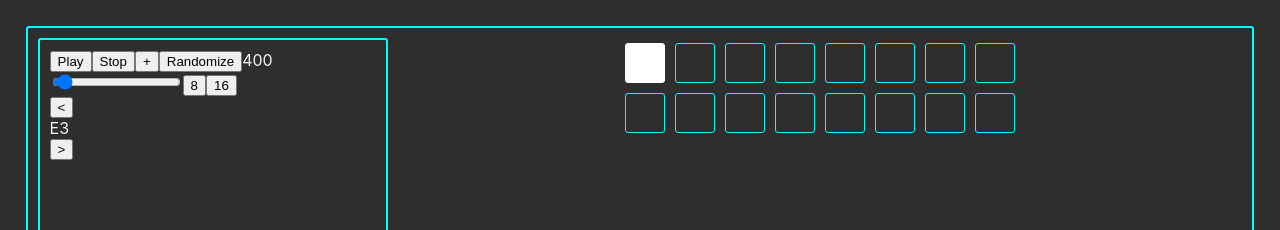
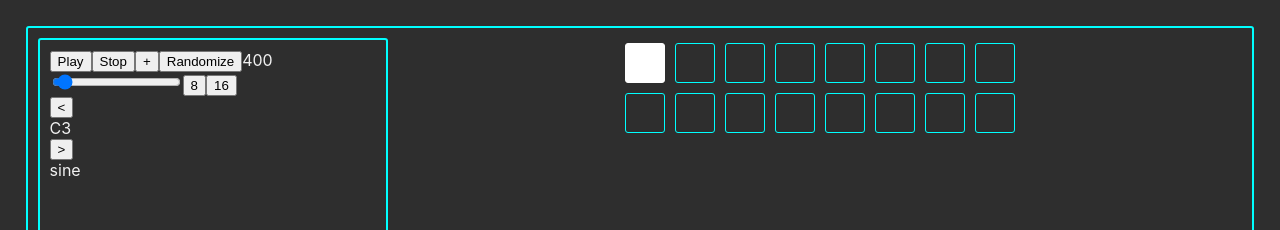
Before and after one commit to Loxphordex/Memoryfield, a React (Create React App) app: page / in a window 1280 px wide. Both pictures are taken after a click on the element 645 px from the left and 62 px from the top of the page. Shown: the top 230 px of the page. Built offline with nearby package versions, Linux system fonts and the light colour scheme.

Commit message:
note changing but no display

```diff
--- a/src/components/ControlPanel/ControlPanel.js
+++ b/src/components/ControlPanel/ControlPanel.js
@@ -21,7 +21,7 @@ export default function ControlPanel({
   const [selectedNode, setSelectedNode] = useState(null)
 
   useEffect(() => {
-    if (nodeEditor && nodes) {
+    if (nodeEditor != null && nodes) {
       setSelectedNode(nodes[nodeEditor])
     }
   }, [nodeEditor, nodes, selectedNode])
@@ -131,6 +131,7 @@ export default function ControlPanel({
         setNodes={setNodes}
         nodeEditor={nodeEditor}
         notes={notes}
+        selectedNode={selectedNode}
       />
       <WaveControls
         cycleWaveforms={cycleWaveforms}
--- a/src/components/ControlPanel/NoteControls.js
+++ b/src/components/ControlPanel/NoteControls.js
@@ -1,20 +1,28 @@
-import React, { useState } from 'react'
+import React, { useEffect, useState } from 'react'
 import NoteSwitch from './NoteSwitch'
 
 export default function NoteControls({
   nodes,
   setNodes,
   nodeEditor,
-  notes
+  notes,
+  selectedNode
 }) {
   const [nodesClone, setNodesClone] = useState(null)
-  const [selectedNode, setSelectedNode] = useState(null)
   const [defaultNote] = useState(notes[40])
+  const [displayedNote, setDisplayedNote] = useState(null)
+
+  useEffect(() => {
+    if (selectedNode && selectedNode.note) {
+      setDisplayedNote(selectedNode.note.note)
+    } else {
+      setDisplayedNote(defaultNote.note)
+    }
+  }, [selectedNode, defaultNote.note])
 
   if (nodes && nodeEditor != null) {
-    if (selectedNode === null && nodesClone != null) {
+    if (nodesClone === null) {
       setNodesClone([...nodes])
-      setSelectedNode(nodesClone[nodeEditor])
     }
 
     // amount: the number of notes to increment
@@ -23,20 +31,16 @@ export default function NoteControls({
         const targetIndex = selectedNode.note.index + amount
         const targetNote = notes[targetIndex]
         if (targetNote) {
-            selectedNode.note = targetNote
-            setNodes(nodesClone)
+          selectedNode.note = targetNote
+          setNodes(nodesClone)
         }
       }
-    }
-
-    function displayNote() {
-      return selectedNode && selectedNode.note ? selectedNode.note.note : defaultNote.note
     }
 
     return (
       <NoteSwitch
         changeNote={changeNote}
-        displayNote={displayNote}
+        displayedNote={displayedNote}
       />
     )
   }
--- a/src/components/ControlPanel/NoteSwitch.js
+++ b/src/components/ControlPanel/NoteSwitch.js
@@ -1,12 +1,12 @@
 import React from 'react';
 
-export default function NoteSwitch({ changeNote, displayNote }) {
+export default function NoteSwitch({ changeNote, displayedNote }) {
   return (
     <div className='note-switch'>
       <button
         onClick={() => changeNote(-1)}
         className='prev-note note-switch-button'>{'<'}</button>
-      <div className='note-display'>{displayNote()}</div>
+      <div className='note-display'>{displayedNote}</div>
       <button
         onClick={() => changeNote(1)}
         className='next-note note-switch-button'>{'>'}</button>
```
